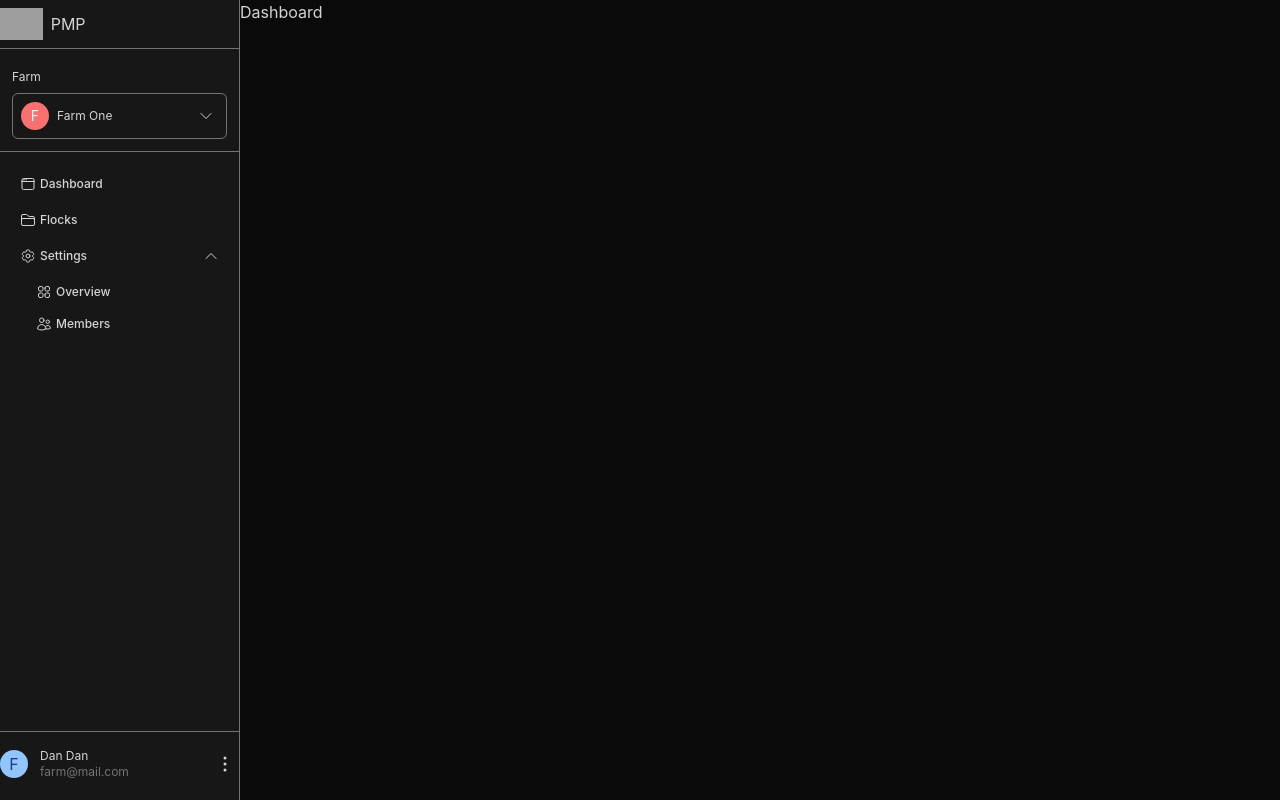
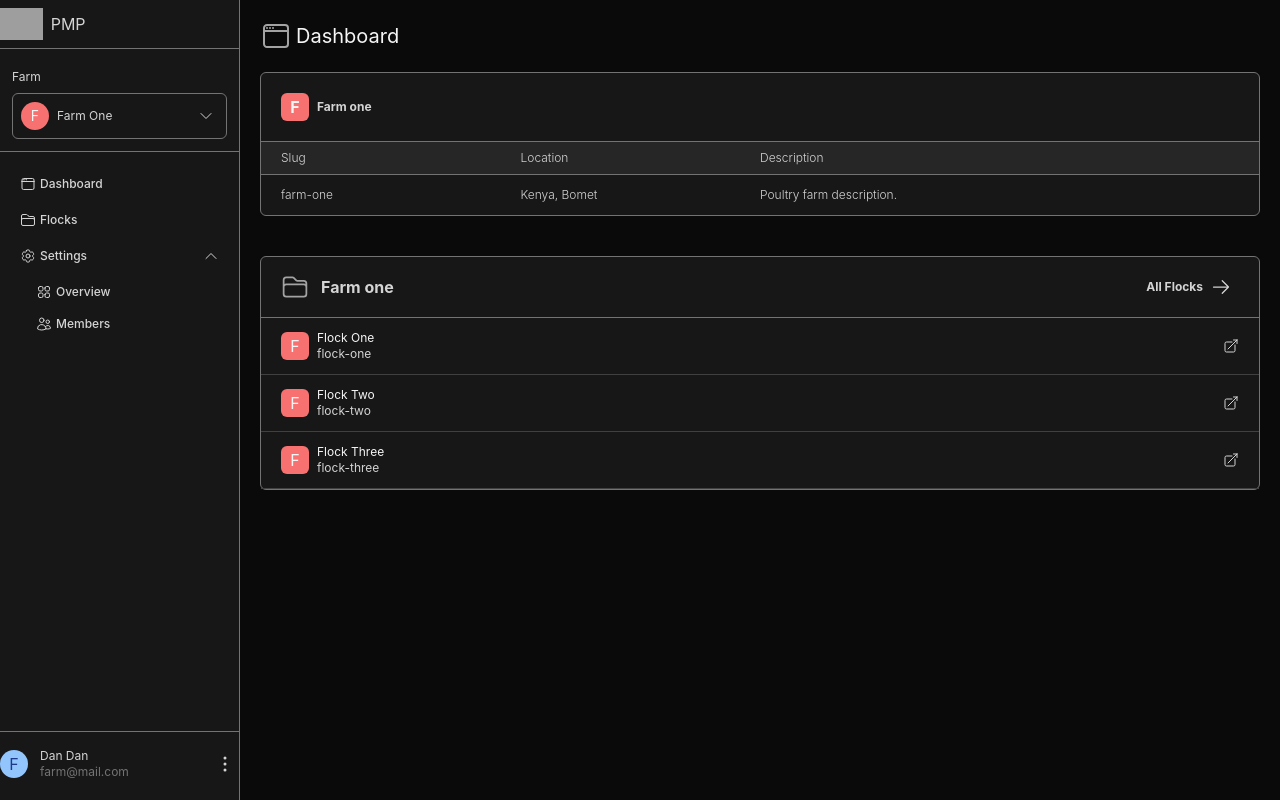
Before and after one commit to dessHub/poultry-management-frontend, a React (Vite) app: page /farm/1 in a window 1280 px wide. Built offline with nearby package versions, Linux system fonts and the light colour scheme; grey boxes are pictures that could not be loaded.

Commit message:
Design Dashboard

```diff
--- a/package.json
+++ b/package.json
@@ -12,6 +12,7 @@
   "dependencies": {
     "@headlessui/react": "^1.7.17",
     "@heroicons/react": "^2.1.1",
+    "@tanstack/react-table": "^8.12.0",
     "react": "^18.2.0",
     "react-dom": "^18.2.0",
     "react-hook-form": "^7.49.2",
--- /dev/null
+++ b/src/pages/portal/Dashboard/components/FlockCard.tsx
@@ -0,0 +1,32 @@
+import { FC } from "react";
+import TextAvatar from "@/components/atoms/TextAvatar";
+import { avatarBgColors } from "@/data/colors";
+import { ArrowTopRightOnSquareIcon } from "@heroicons/react/24/outline";
+import { NavLink, useLocation } from "react-router-dom";
+
+interface Props {
+    slug: string;
+    name: string;
+}
+
+const FlockCard: FC<Props> = ({ slug, name }) => {
+    const location = useLocation();
+    const pathName = location.pathname;
+
+    return (
+        <NavLink to={`${pathName}/flocks/${slug}`} key={slug} className="grid grid-cols-3 gap-0 hover:bg-neutral-700 px-5 py-3 border-b border-neutral-700">
+            <div className="col-span-2 flex items-center">
+                <TextAvatar name="Farm One" bgColor={avatarBgColors[0]} isRounded={false} />
+                <div className='flex-1 px-2'>
+                    <div className="text-xs text-neutral-100">{name}</div>
+                    <div className="text-xs">{slug}</div>
+                </div>
+            </div>
+            <div className="col-span-1 flex justify-end items-center">
+                <ArrowTopRightOnSquareIcon className="h-4 w-4" />
+            </div>
+        </NavLink>
+    )
+}
+
+export default FlockCard;
--- a/src/pages/portal/Dashboard/index.tsx
+++ b/src/pages/portal/Dashboard/index.tsx
@@ -1,11 +1,86 @@
+import { ArrowRightIcon, FolderIcon, WindowIcon } from "@heroicons/react/24/outline";
 import Layout from "../layout"
+import TextAvatar from "@/components/atoms/TextAvatar";
+import { avatarBgColors } from "@/data/colors";
+import FlockCard from "./components/FlockCard";
+import { NavLink, useLocation } from "react-router-dom";
+
+const flocks = [
+    {
+        name: 'Flock One',
+        slug: 'flock-one',
+    },
+    {
+        name: 'Flock Two',
+        slug: 'flock-two',
+    },
+    {
+        name: 'Flock Three',
+        slug: 'flock-three',
+    },
+]
 
 
 const Dashboard = () => {
+    const location = useLocation();
+    const pathName = location.pathname;
 
     return (
         <Layout>
-            <div>Dashboard</div>
+            <div className="w-full px-2 md:px-5 py-5">
+                <div className="mb-5">
+                    <div className="flex items-center font-normal text-xl text-neutral-100 mb-5">
+                        <WindowIcon className="block h-8 w-8 mr-1 text-neutral-400" aria-hidden="true" />
+                        <span>Dashboard</span>
+                    </div>
+                    <div className="w-full border border-neutral-500 rounded-md bg-neutral-900">
+                        <div className='flex items-center w-full font-bold text-neutral-300 p-5'>
+                            <TextAvatar name="Farm One" bgColor={avatarBgColors[0]} isRounded={false} />
+                            <div className='flex-1 text-left px-2 text-xs'>Farm one</div>
+                        </div>
+
+                        <div className="overflow-auto">
+                            <div className="min-w-96">
+                                <div className="grid grid-cols-4 gap-0 px-5 py-2 border-y border-neutral-500 text-xs font-light bg-neutral-800">
+                                    <div className="col-span-1">Slug</div>
+                                    <div className="col-span-1">Location</div>
+                                    <div className="col-span-2">Description</div>
+                                </div>
+
+                                <div className="grid grid-cols-4 gap-0 px-5 py-3 text-xs font-light">
+                                    <div className="col-span-1">farm-one</div>
+                                    <div className="col-span-1">Kenya, Bomet</div>
+                                    <div className="col-span-2">Poultry farm description.</div>
+                                </div>
+                            </div>
+
+                        </div>
+
+                    </div>
+                </div>
+
+                <div className="mt-10">
+                    <div className="w-full border border-neutral-500 rounded-md bg-neutral-900">
+                        <div className='flex items-center w-full font-bold text-neutral-300 px-5 py-3 border-b border-neutral-500'>
+                            <FolderIcon className="block h-7 w-7 mr-1 text-neutral-400" aria-hidden="true" />
+                            <div className='flex-1 text-left px-2 text-md'>Farm one</div>
+                            <NavLink to={`${pathName}/flocks`} className="flex items-center hover:bg-neutral-800 p-2">
+                                <span className="text-xs px-2">All Flocks</span>
+                                <ArrowRightIcon className="h-5 w-5" />
+                            </NavLink>
+                        </div>
+
+                        <div className="overflow-auto">
+                            <div className="min-w-96">
+                                {flocks.map(({slug, name}) => (<FlockCard name={name} slug={slug} />))}
+                            </div>
+
+                        </div>
+
+                    </div>
+                </div>
+
+            </div>
         </Layout>
     )
 }
--- a/src/pages/portal/components/nav/FlockNav.tsx
+++ b/src/pages/portal/components/nav/FlockNav.tsx
@@ -7,7 +7,6 @@ import {
     CheckIcon,
     ChevronDownIcon,
     ClockIcon,
-    FolderIcon,
     PlusIcon,
     Squares2X2Icon
 } from '@heroicons/react/24/outline'
--- a/src/pages/portal/components/nav/MobileNav.tsx
+++ b/src/pages/portal/components/nav/MobileNav.tsx
@@ -2,23 +2,15 @@ import { FC, useEffect, useState } from 'react'
 import { Disclosure } from '@headlessui/react'
 import {
     Bars3Icon,
-    DocumentTextIcon,
-    IdentificationIcon,
     XMarkIcon,
 } from '@heroicons/react/24/outline'
 import { NavLink, useNavigate, useLocation } from "react-router-dom";
-import { NavigationItem } from 'types/nav'
 import TextAvatar from '@/components/atoms/TextAvatar';
 import { avatarBgColors } from '@/data/colors';
 
 interface Props {
     children: JSX.Element;
 }
-
-const navigations: NavigationItem[] = [
-  { name: 'About', title: 'About Us', href: '/about', current: false, icon: IdentificationIcon },
-  { name: 'FAQs', title: 'FAQs', href: '/faqs', current: false, icon: DocumentTextIcon }
-]
 
 const farms = [
     {
```
Also changed, not shown: 1 other file (tests, documents, lock files or other folders).
